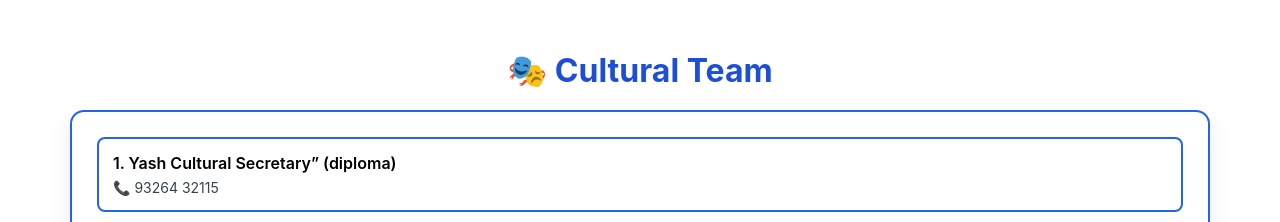
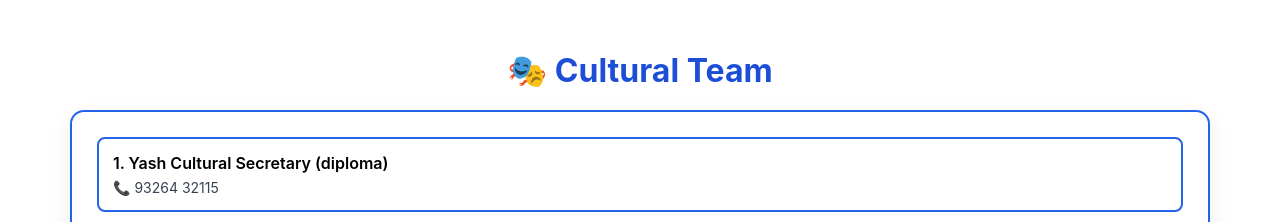
Before and after one commit to param051107/frestum_stall, a React (Create React App) app: page /culture in a window 1280 px wide. Shown: the top 222 px of the page. Built offline with nearby package versions, Linux system fonts and the light colour scheme.

Commit message:
Update Culture.js

```diff
--- a/src/pages/Culture.js
+++ b/src/pages/Culture.js
@@ -6,7 +6,7 @@ function Culture() {
 
   const team = [
 
-    { name: "Yash Cultural Secretary” (diploma)", number: "93264 32115", isAdmin: false },
+    { name: "Yash Cultural Secretary (diploma)", number: "93264 32115", isAdmin: false },
     { name: "Vrinda President (degree)", number: "93216 67211", isAdmin: false },
     { name: "Sarthak General Secretary (diploma)", number: "93215 71170", isAdmin: false },
     { name: "Famy Member (degree)", number: "93219 44581", isAdmin: false },
```
